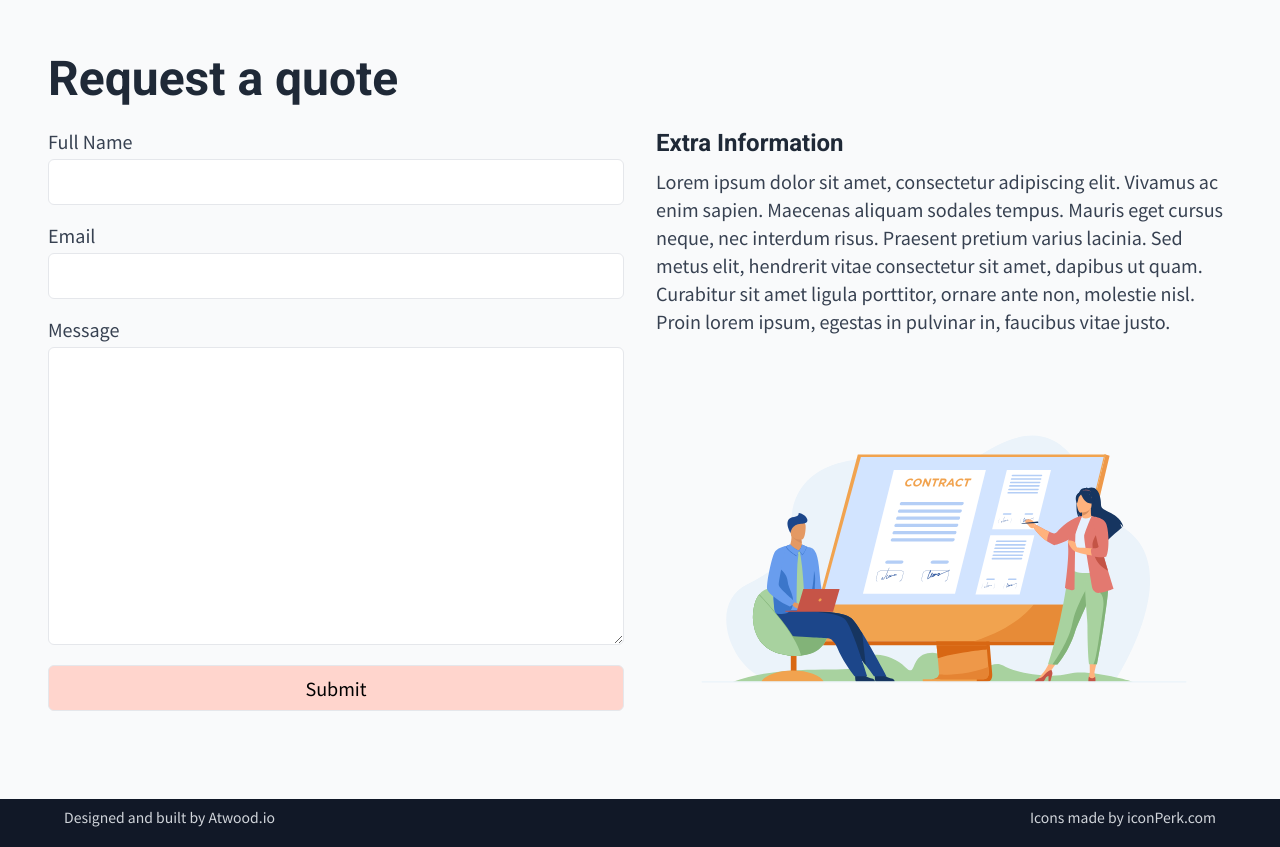
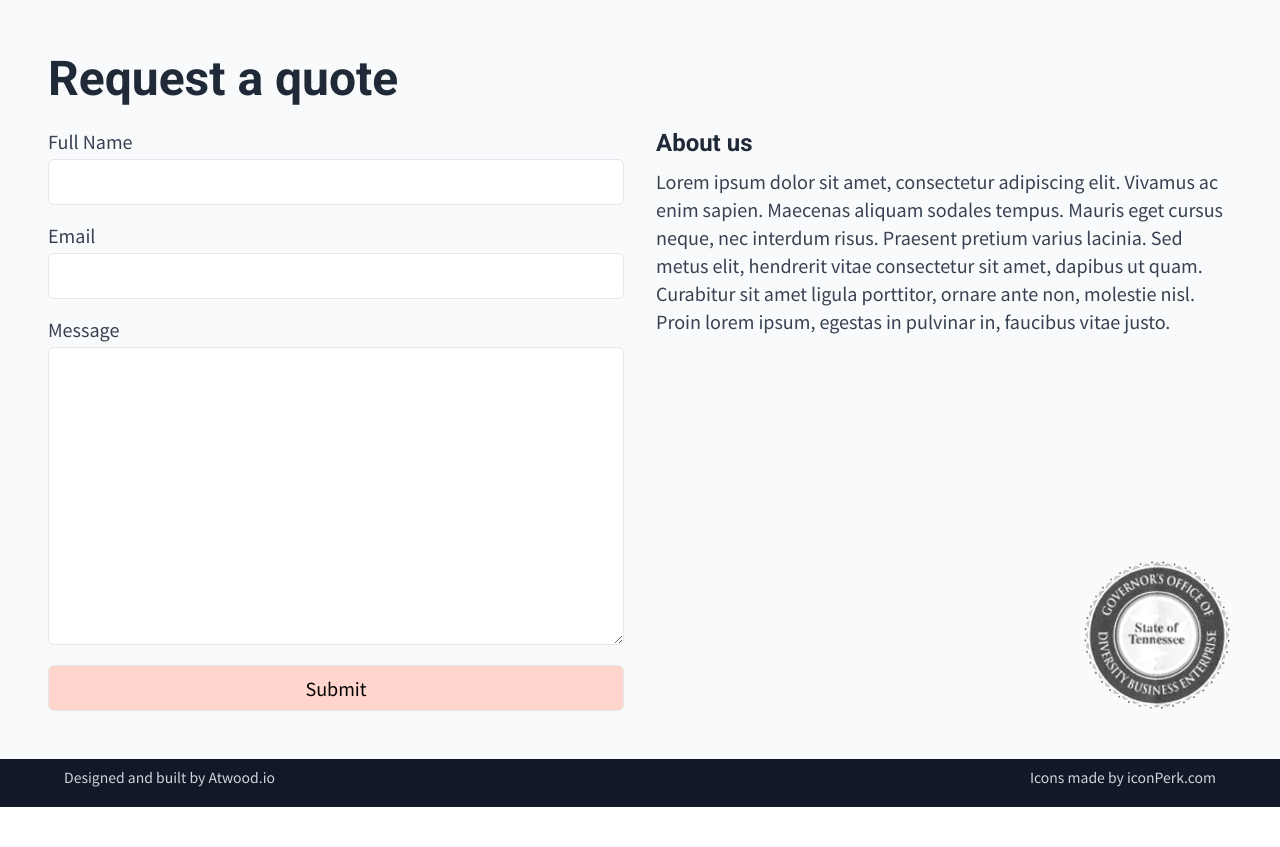
Before and after one commit to djatwood/ucstn, a Svelte app: page / in a window 1280 px wide. Shown: the part 1160-2007 px from the top of the page. After the commit the page ends 1967 px from the top, so only its background shows below. Built offline with nearby package versions, Linux system fonts and the light colour scheme.

Commit message:
Added seal to contact section

```diff
--- a/src/sections/contact.svelte
+++ b/src/sections/contact.svelte
@@ -9,6 +9,10 @@
 
   .submit {
     background: #ffd5cd;
+  }
+
+  .dbe-seal {
+    max-width: 150px;
   }
 </style>
 
@@ -25,7 +29,7 @@
       </form>
 
       <div>
-        <h3 class="text-2xl text-gray-800 font-bold mb-2">Extra Information</h3>
+        <h3 class="text-2xl text-gray-800 font-bold mb-2">About us</h3>
         <p>
           Lorem ipsum dolor sit amet, consectetur adipiscing elit. Vivamus ac
           enim sapien. Maecenas aliquam sodales tempus. Mauris eget cursus
@@ -36,11 +40,17 @@
         </p>
       </div>
 
-      <div>
-        <img
+      <div class="flex justify-end items-end">
+        <a class="flex justify-end" href="dbe.pdf" target="_blank">
+          <img
+            class="dbe-seal"
+            src="/img/dbe-seal.png"
+            alt="We are a certified Minority Owned Business" />
+        </a>
+        <!-- <img
           class="w-full h-full object-cover object-center"
           src="/img/extra-wide.svg"
-          alt="" />
+          alt="" /> -->
       </div>
     </div>
   </div>
```
Also changed, not shown: public/img/dbe-seal.png (added), 1 other file (tests, documents, lock files or other folders).
